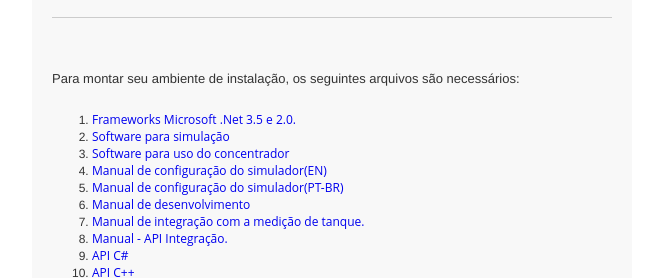
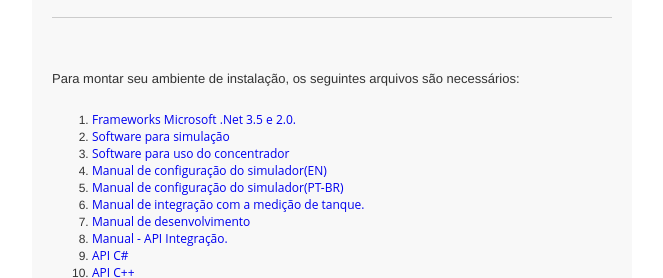
Before and after one commit to EZTechBrasil/Integracao, a plain HTML site: page informacoes-fundamentais/index.html in a window 1280 px wide. Shown: the part 449-727 px from the top of the page, without its empty margins (308-971 px from the left). Drawn offline with Linux system fonts and the light colour scheme.

Commit message:
Ajuste no posicionamento dos manuais

```diff
--- a/informacoes-fundamentais/index.html
+++ b/informacoes-fundamentais/index.html
@@ -89,25 +89,38 @@
                                     <tr>
                                         <td>
                                             <ol>
-                                                <li><a href="http://eztech.ind.br/download/Dotnet.zip" style="text-decoration: none; font-family: Open Sans;">Frameworks
-                                                        Microsoft .Net 3.5 e 2.0.</a></li>
-                                                <li><a href="http://eztech.ind.br/download/25b07/EZForecourtUSB25b07R.exe"
+                                                <li>
+                                                    <a href="http://eztech.ind.br/download/Dotnet.zip" style="text-decoration: none; font-family: Open Sans;">Frameworks
+                                                        Microsoft .Net 3.5 e 2.0.</a>
+                                                </li>
+                                                <li>
+                                                    <a href="http://eztech.ind.br/download/25b07/EZForecourtUSB25b07R.exe"
                                                         style="text-decoration: none; font-family: Open Sans;">Software
-                                                        para simulação</a></li>
-                                                <li><a href="http://eztech.ind.br/download/25b07/EZForecourtPlus25b07R.exe"
+                                                        para simulação</a>
+                                                </li>
+                                                <li>
+                                                    <a href="http://eztech.ind.br/download/25b07/EZForecourtPlus25b07R.exe"
                                                         style="text-decoration: none; font-family: Open Sans;">Software
-                                                        para uso do concentrador</a></li>
-                                                <li><a href="https://github.com/EZTechBrasil/Integracao/raw/master/downloads/Manual%20Simulador%20(EN).docx.pdf"
+                                                        para uso do concentrador</a>
+                                                </li>
+                                                <li>
+                                                    <a href="https://github.com/EZTechBrasil/Integracao/raw/master/downloads/Manual%20Simulador%20(EN).docx.pdf"
                                                         style="text-decoration: none; font-family: Open Sans;">Manual
-                                                        de configuração do simulador(EN)</a></li>
-                                                <li><a href="https://github.com/EZTechBrasil/Integracao/raw/master/downloads/Manual%20Simulador%20(PT-BR).docx.pdf"
+                                                        de configuração do simulador(EN)</a>
+                                                </li>
+                                                <li>
+                                                    <a href="https://github.com/EZTechBrasil/Integracao/raw/master/downloads/Manual%20Simulador%20(PT-BR).docx.pdf"
                                                     style="text-decoration: none; font-family: Open Sans;">Manual
-                                                    de configuração do simulador(PT-BR)</a></li>
-                                                <li><a href="https://eztech.ind.br/download/ManualDesenvolvimento.pdf"
-                                                        style="text-decoration: none; font-family: Open Sans;">Manual
-                                                        de desenvolvimento</a></li>
+                                                    de configuração do simulador(PT-BR)</a>
+                                                </li>
                                                 <li>
                                                     <a href="https://github.com/EZTechBrasil/Integracao/raw/master/downloads/Quick%20-%20manual%20de%20integra%C3%A7%C3%A3o%20com%20Medi%C3%A7%C3%A3o%20de%20Tanque.pdf" style="text-decoration: none; font-family: Open Sans;">Manual de integração com a medição de tanque.</a>
+                                                </li>
+                                                <li>
+                                                    <a href="https://eztech.ind.br/download/ManualDesenvolvimento.pdf"
+                                                        style="text-decoration: none; font-family: Open Sans;">Manual
+                                                        de desenvolvimento
+                                                    </a>
                                                 </li>
                                                 <li>
                                                     <a href="https://github.com/EZTechBrasil/Integracao/raw/master/downloads/Manual%20-%20API%20Integra%C3%A7%C3%A3o.pdf" style="text-decoration: none; font-family: Open Sans;">Manual - API Integração.</a>
```
